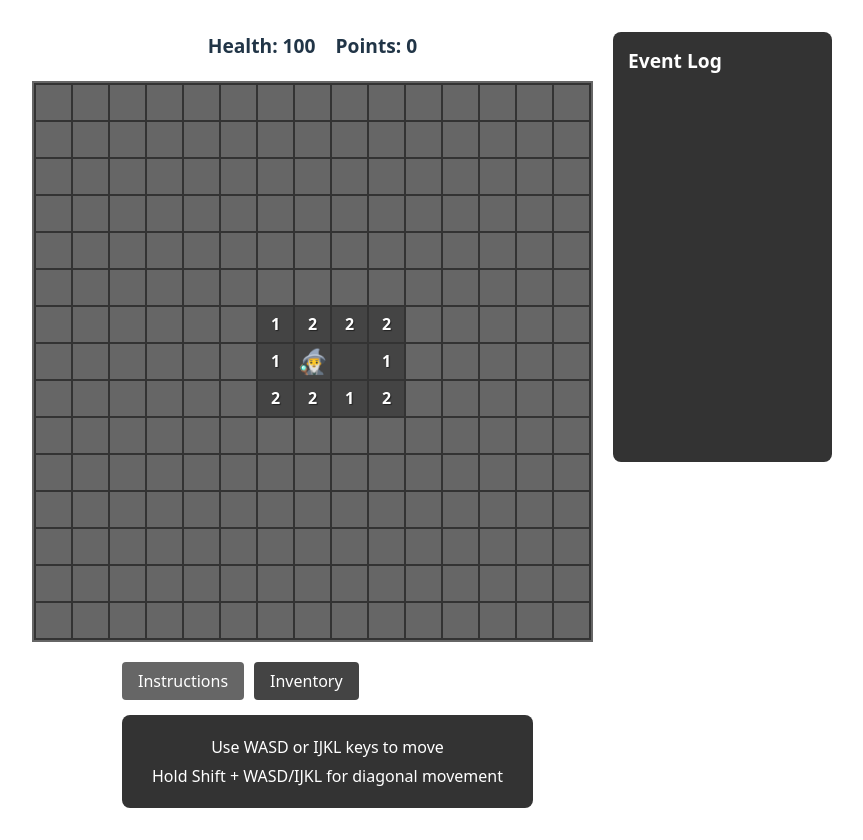
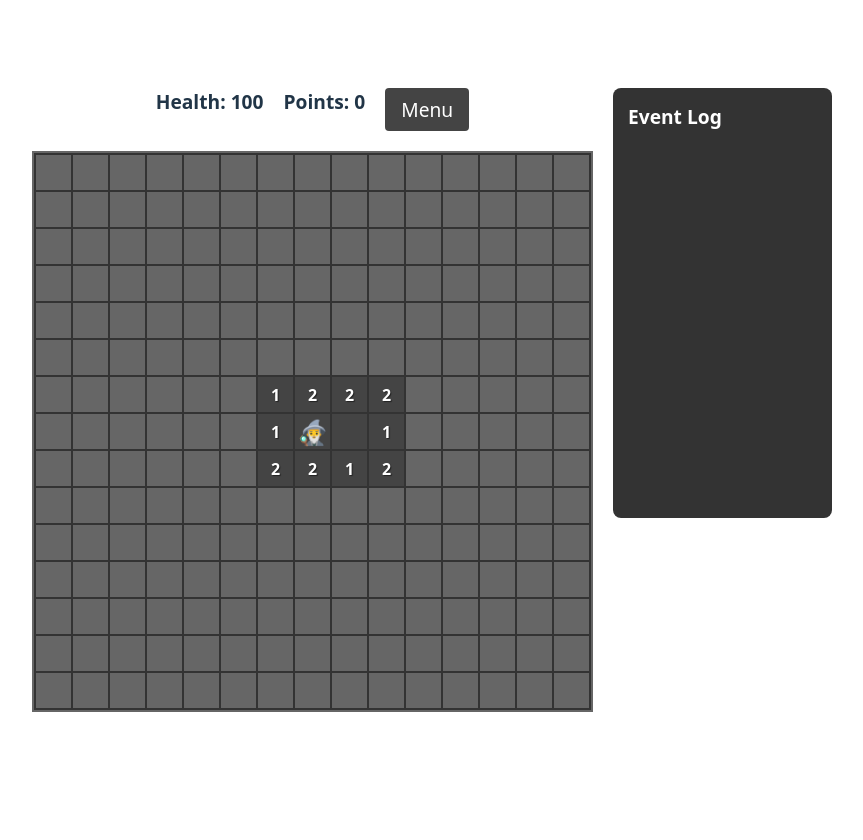
Before and after one commit to andrewwhitman-cpp/sweepcraft, a React (Vite) app: page / in a window 1280 px wide. Both pictures are taken after a click on the button "🧙‍♂️". Shown: the whole page, without its empty margins (208-1071 px from the left). After the commit the page ends 800 px from the top, so only its background shows below. Built offline with nearby package versions, Linux system fonts and the light colour scheme.

Commit message:
adding menu button and updating movement to standard wasd/arrow keys

```diff
--- a/src/App.css
+++ b/src/App.css
@@ -18,6 +18,38 @@
   gap: 20px;
   font-size: 1.2em;
   font-weight: bold;
+  position: relative;
+}
+
+.menu-dropdown {
+  position: relative;
+}
+
+.menu-button {
+  padding: 8px 16px;
+  background: #444;
+  border: none;
+  border-radius: 4px;
+  color: white;
+  cursor: pointer;
+  transition: background-color 0.2s;
+}
+
+.menu-button:hover {
+  background: #555;
+}
+
+.menu-content {
+  position: absolute;
+  top: 100%;
+  right: 0;
+  background: #333;
+  border-radius: 8px;
+  padding: 15px;
+  min-width: 250px;
+  z-index: 10;
+  box-shadow: 0 4px 12px rgba(0,0,0,0.2);
+  margin-top: 8px;
 }
 
 .grid {
--- a/src/App.tsx
+++ b/src/App.tsx
@@ -33,6 +33,7 @@ function App() {
   const [grid, setGrid] = useState<Cell[][]>([])
   const [logEntries, setLogEntries] = useState<LogEntry[]>([])
   const [menuTab, setMenuTab] = useState<'instructions' | 'inventory'>('instructions')
+  const [isMenuOpen, setIsMenuOpen] = useState(false)
   const AVAILABLE_CHARACTERS = [
     '🧙‍♂️', '🕵️‍♂️', '🥷'
   ]
@@ -132,23 +133,23 @@ function App() {
     let newX = x
     let newY = y
 
-    // Handle diagonal movement with WASD + IJKL combinations
+    // Handle diagonal movement with WASD + Arrow key combinations
     const key = e.key.toLowerCase()
 
     // Diagonal movements
-    if ((key === 'w' && e.shiftKey) || (key === 'i' && e.shiftKey)) {
+    if ((key === 'w' && e.shiftKey) || (e.key === 'ArrowUp' && e.shiftKey)) {
       // Up-left diagonal
       newY = Math.max(0, y - 1)
       newX = Math.max(0, x - 1)
-    } else if ((key === 's' && e.shiftKey) || (key === 'k' && e.shiftKey)) {
+    } else if ((key === 's' && e.shiftKey) || (e.key === 'ArrowDown' && e.shiftKey)) {
       // Down-right diagonal
       newY = Math.min(GRID_SIZE_HEIGHT - 1, y + 1)
       newX = Math.min(GRID_SIZE_WIDTH - 1, x + 1)
-    } else if ((key === 'a' && e.shiftKey) || (key === 'j' && e.shiftKey)) {
+    } else if ((key === 'a' && e.shiftKey) || (e.key === 'ArrowLeft' && e.shiftKey)) {
       // Down-left diagonal
       newY = Math.min(GRID_SIZE_HEIGHT - 1, y + 1)
       newX = Math.max(0, x - 1)
-    } else if ((key === 'd' && e.shiftKey) || (key === 'l' && e.shiftKey)) {
+    } else if ((key === 'd' && e.shiftKey) || (e.key === 'ArrowRight' && e.shiftKey)) {
       // Up-right diagonal
       newY = Math.max(0, y - 1)
       newX = Math.min(GRID_SIZE_WIDTH - 1, x + 1)
@@ -156,19 +157,19 @@ function App() {
       // Regular cardinal movements
       switch (key) {
         case 'w':
-        case 'i':
+        case 'arrowup':
           newY = Math.max(0, y - 1)
           break
         case 's':
-        case 'k':
+        case 'arrowdown':
           newY = Math.min(GRID_SIZE_HEIGHT - 1, y + 1)
           break
         case 'a':
-        case 'j':
+        case 'arrowleft':
           newX = Math.max(0, x - 1)
           break
         case 'd':
-        case 'l':
+        case 'arrowright':
           newX = Math.min(GRID_SIZE_WIDTH - 1, x + 1)
           break
         default:
@@ -343,6 +344,51 @@ function App() {
         <div className="status-bar">
           <div>Health: {character.health}</div>
           <div>Points: {character.points}</div>
+          <div className="menu-dropdown">
+            <button className="menu-button" onClick={() => setIsMenuOpen(!isMenuOpen)}>
+              Menu
+            </button>
+            {isMenuOpen && (
+              <div className="menu-content">
+                <div className="menu-tabs">
+                  <button
+                    className={`menu-tab ${menuTab === 'instructions' ? 'active' : ''}`}
+                    onClick={() => setMenuTab('instructions')}
+                  >
+                    Instructions
+                  </button>
+                  <button
+                    className={`menu-tab ${menuTab === 'inventory' ? 'active' : ''}`}
+                    onClick={() => setMenuTab('inventory')}
+                  >
+                    Inventory
+                  </button>
+                </div>
+                {menuTab === 'instructions' ? (
+                  <div className="instructions">
+                    <p>Use WASD or Arrow keys to move</p>
+                    <p>Hold Shift + WASD/Arrow keys for diagonal movement</p>
+                  </div>
+                ) : (
+                  <div className="inventory">
+                    <h3>Your Loot</h3>
+                    {Object.entries(character.inventory)
+                      .sort(([,a], [,b]) => b - a)
+                      .map(([item, count]) => (
+                        <div key={item} className="inventory-item">
+                          <span className="item-name">{item}</span>
+                          <span className="item-count">x{count}</span>
+                        </div>
+                      ))
+                    }
+                    {Object.keys(character.inventory).length === 0 && (
+                      <p className="empty-inventory">No items yet</p>
+                    )}
+                  </div>
+                )}
+              </div>
+            )}
+          </div>
         </div>
         <div className="grid" onContextMenu={(e) => e.preventDefault()}>
         {grid.map((row, y) => (
@@ -365,44 +411,7 @@ function App() {
           </div>
         ))}
       </div>
-        <div className="menu">
-          <div className="menu-tabs">
-            <button
-              className={`menu-tab ${menuTab === 'instructions' ? 'active' : ''}`}
-              onClick={() => setMenuTab('instructions')}
-            >
-              Instructions
-            </button>
-            <button
-              className={`menu-tab ${menuTab === 'inventory' ? 'active' : ''}`}
-              onClick={() => setMenuTab('inventory')}
-            >
-              Inventory
-            </button>
-          </div>
-          {menuTab === 'instructions' ? (
-            <div className="instructions">
-              <p>Use WASD or IJKL keys to move</p>
-              <p>Hold Shift + WASD/IJKL for diagonal movement</p>
-            </div>
-          ) : (
-            <div className="inventory">
-              <h3>Your Loot</h3>
-              {Object.entries(character.inventory)
-                .sort(([,a], [,b]) => b - a)
-                .map(([item, count]) => (
-                  <div key={item} className="inventory-item">
-                    <span className="item-name">{item}</span>
-                    <span className="item-count">x{count}</span>
-                  </div>
-                ))
-              }
-              {Object.keys(character.inventory).length === 0 && (
-                <p className="empty-inventory">No items yet</p>
-              )}
-            </div>
-          )}
-        </div>
+
       </div>
       <div className="event-log">
         <h2>Event Log</h2>
```
